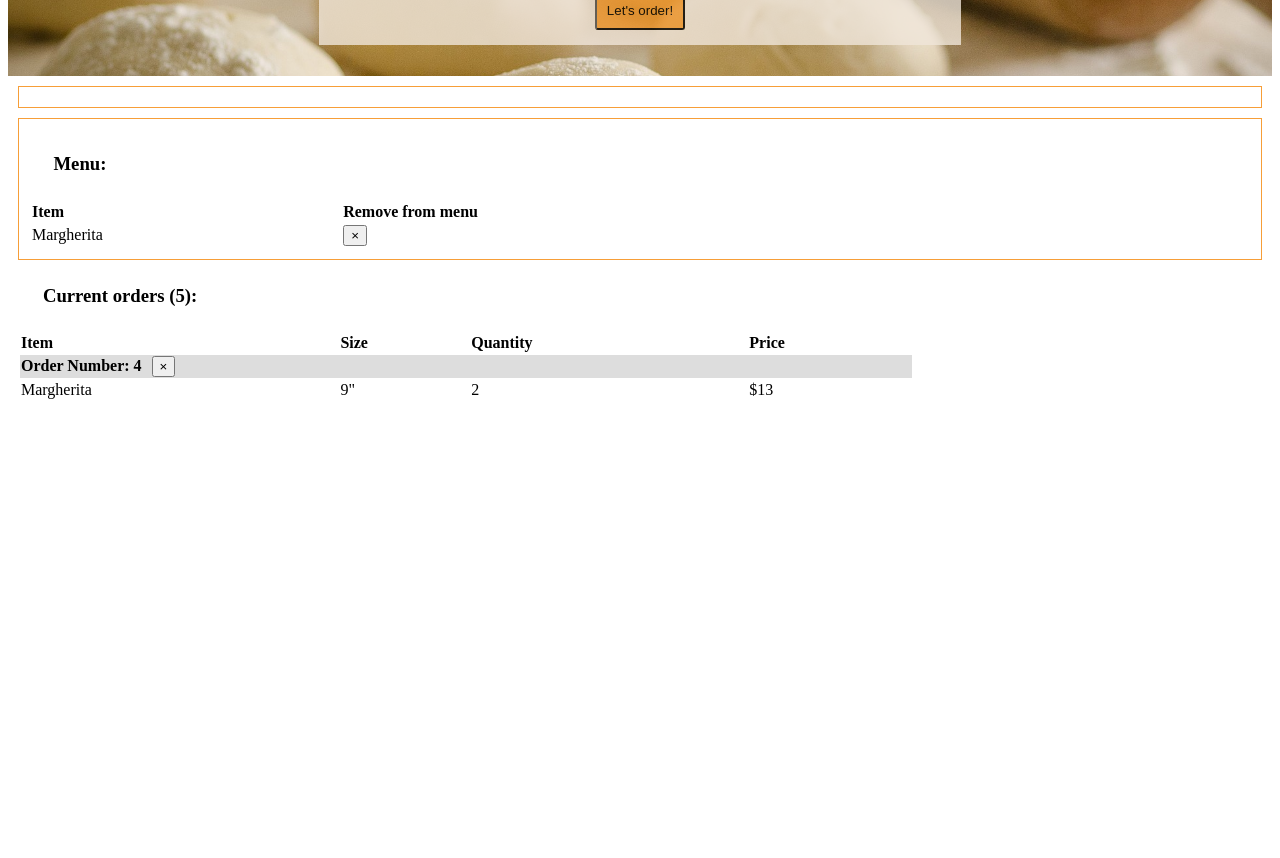
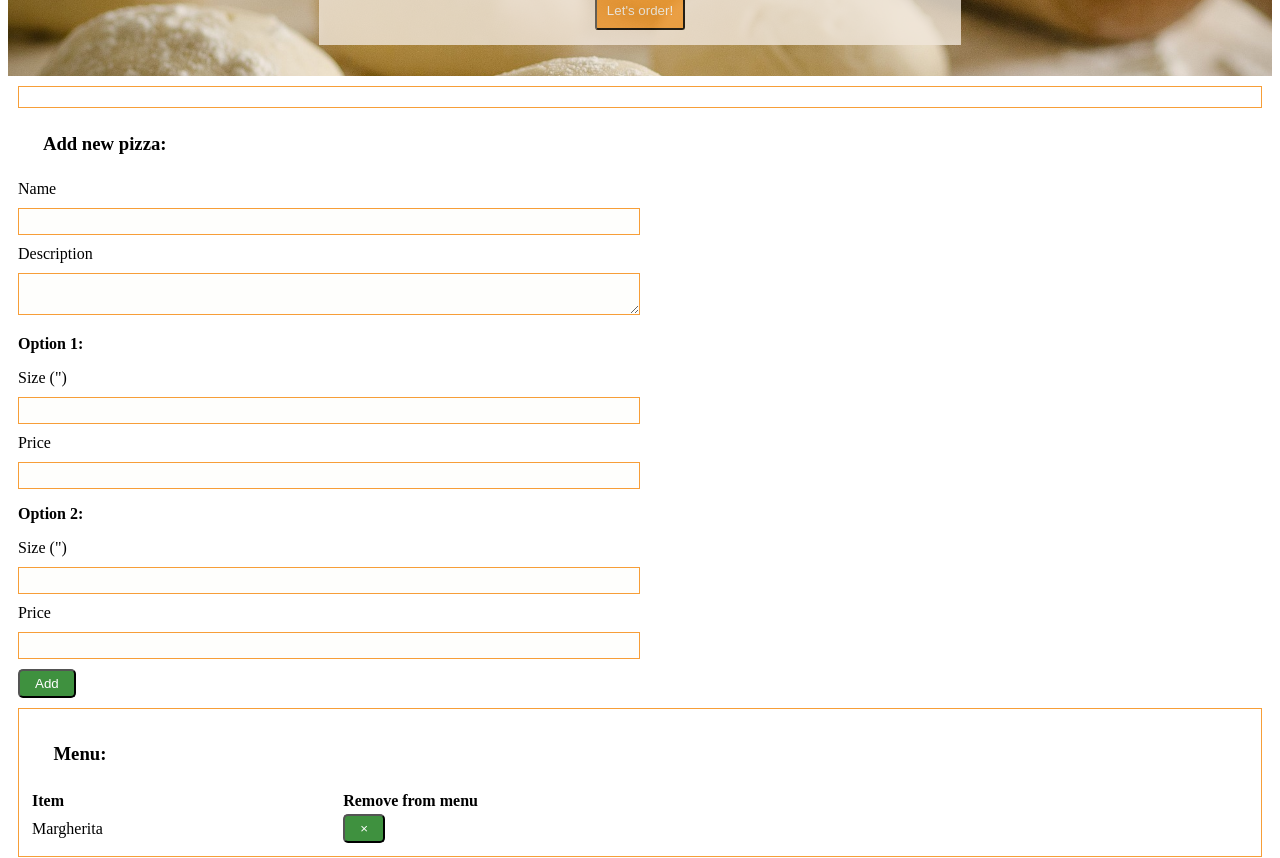
Before and after one commit to chrisdixon161/Pizza-Planet-V2-Stages, a Vue app: page / in a window 1280 px wide. Shown: the part 560-1418 px from the top of the page. Before the commit the page ends 972 px from the top, so only its background shows below. Built offline with nearby package versions, Linux system fonts and the light colour scheme.

Commit message:
add new pizza component

```diff
--- a/src/components/Admin.vue
+++ b/src/components/Admin.vue
@@ -1,6 +1,7 @@
 <template>
   <div class="admin_wrapper">
     <div class="current_user_wrapper"></div>
+    <NewPizza />
     <div class="menu_wrapper">
       <h3>Menu:</h3>
       <table>
@@ -51,8 +52,13 @@
 </template>
 
 <script>
+import NewPizza from "./NewPizza";
+
 export default {
-  name: "admin"
+  name: "admin",
+  components: {
+    NewPizza
+  }
 };
 </script>
 
--- /dev/null
+++ b/src/components/NewPizza.vue
@@ -0,0 +1,67 @@
+<template>
+  <form>
+    <h3>Add new pizza:</h3>
+    <div class="form-group">
+      <label for="name">Name</label>
+      <input type="text" id="name" />
+    </div>
+    <div class="form-group">
+      <label for="description">Description</label>
+      <textarea type="text" id="description"></textarea>
+    </div>
+    <p>
+      <strong>Option 1:</strong>
+    </p>
+    <div class="form-group">
+      <label for="size1">Size (")</label>
+      <input type="text" id="size1" />
+    </div>
+    <div class="form-group">
+      <label for="price1">Price</label>
+      <input type="text" id="price1" />
+    </div>
+    <p>
+      <strong>Option 2:</strong>
+    </p>
+    <div class="form-group">
+      <label for="size2">Size (")</label>
+      <input type="text" id="size2" />
+    </div>
+    <div class="form-group">
+      <label for="price2">Price</label>
+      <input type="text" id="price2" />
+    </div>
+    <button type="button" class="btn_green">Add</button>
+  </form>
+</template>
+
+<script>
+export default {
+  name: "addNewPizza"
+};
+</script>
+
+<style>
+.form-group {
+  margin: 10px 0;
+}
+label {
+  display: block;
+  margin: 0 0 10px 0;
+}
+input,
+textarea {
+  width: 50%;
+  padding: 5px;
+  box-sizing: border-box;
+  background: rgb(254, 254, 252);
+  border: solid 1px #f79e38;
+}
+
+button {
+  background: rgb(63, 145, 63);
+  color: white;
+  padding: 5px 15px;
+  border-radius: 5px;
+}
+</style>
```
